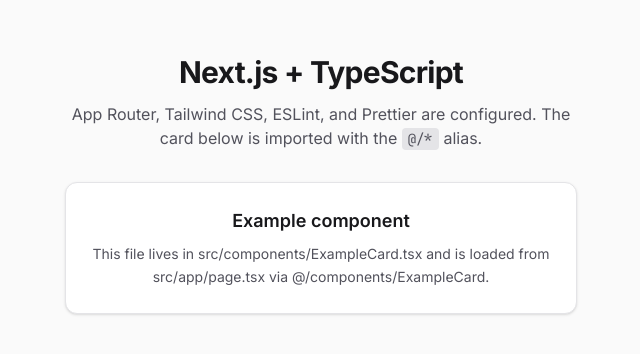
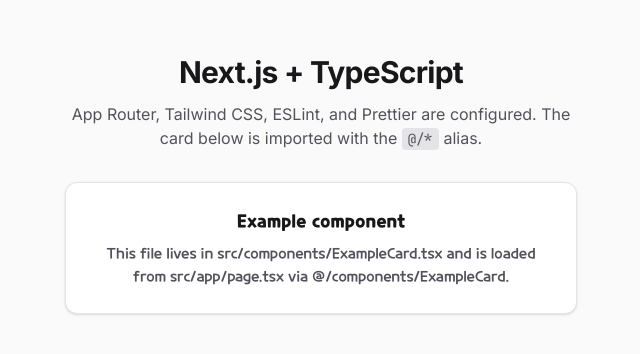
Before and after one commit to SAAABUZAK/crk-coupon, a Next.js app: page / in a window 1280 px wide. Shown: the part 216-570 px from the top of the page, without its empty margins (319-959 px from the left). Built offline with nearby package versions, Linux system fonts and the light colour scheme.

Commit message:
feat: add cookierun font

```diff
--- a/src/components/ExampleCard.tsx
+++ b/src/components/ExampleCard.tsx
@@ -6,10 +6,10 @@
 export function ExampleCard({ title, description }: ExampleCardProps) {
   return (
     <div className="rounded-xl border border-zinc-200 bg-white p-6 shadow-sm dark:border-zinc-800 dark:bg-zinc-950">
-      <h2 className="text-lg font-semibold text-zinc-900 dark:text-zinc-50">
+      <h2 className="text-lg font-cookierun font-bold text-zinc-900 dark:text-zinc-50">
         {title}
       </h2>
-      <p className="mt-2 text-sm leading-relaxed text-zinc-600 dark:text-zinc-400">
+      <p className="mt-2 font-cookierun font-normal text-sm leading-relaxed text-zinc-600 dark:text-zinc-400">
         {description}
       </p>
     </div>
--- a/src/styles/fonts.ts
+++ b/src/styles/fonts.ts
@@ -1,31 +1,40 @@
-import localFont from "next/font/local";
+import localFont from 'next/font/local';
 
 export const fontSans = localFont({
-  src: "../assets/fonts/inter-latin-wght-normal.woff2",
-  variable: "--font-sans",
-  weight: "100 900",
-  display: "swap",
-  adjustFontFallback: "Arial",
+  src: '../assets/fonts/inter-latin-wght-normal.woff2',
+  variable: '--font-sans',
+  weight: '100 900',
+  display: 'swap',
+  adjustFontFallback: 'Arial',
 });
 
 export const fontSerif = localFont({
-  src: "../assets/fonts/source-serif-4-latin-wght-normal.woff2",
-  variable: "--font-serif",
-  weight: "200 900",
-  display: "swap",
-  adjustFontFallback: "Times New Roman",
+  src: '../assets/fonts/source-serif-4-latin-wght-normal.woff2',
+  variable: '--font-serif',
+  weight: '200 900',
+  display: 'swap',
+  adjustFontFallback: 'Times New Roman',
 });
 
 export const fontMono = localFont({
-  src: "../assets/fonts/jetbrains-mono-latin-wght-normal.woff2",
-  variable: "--font-mono",
-  weight: "100 800",
-  display: "swap",
+  src: '../assets/fonts/jetbrains-mono-latin-wght-normal.woff2',
+  variable: '--font-mono',
+  weight: '100 800',
+  display: 'swap',
   adjustFontFallback: false,
+});
+
+export const fontCookieRun = localFont({
+  src: [
+    { path: '../assets/fonts/cookierun-regular.otf', weight: '400' },
+    { path: '../assets/fonts/cookierun-bold.otf', weight: '700' },
+  ],
+  variable: '--font-cookierun',
 });
 
 export const fontVariables = [
   fontSans.variable,
   fontSerif.variable,
   fontMono.variable,
-].join(" ");
+  fontCookieRun.variable,
+].join(' ');
--- a/tailwind.config.ts
+++ b/tailwind.config.ts
@@ -1,12 +1,13 @@
-import type { Config } from "tailwindcss";
+import type { Config } from 'tailwindcss';
 
 export default {
   theme: {
     extend: {
       fontFamily: {
-        sans: ["var(--font-sans)", "ui-sans-serif", "system-ui", "sans-serif"],
-        serif: ["var(--font-serif)", "ui-serif", "Georgia", "serif"],
-        mono: ["var(--font-mono)", "ui-monospace", "monospace"],
+        sans: ['var(--font-sans)', 'ui-sans-serif', 'system-ui', 'sans-serif'],
+        serif: ['var(--font-serif)', 'ui-serif', 'Georgia', 'serif'],
+        mono: ['var(--font-mono)', 'ui-monospace', 'monospace'],
+        cookierun: ['var(--font-cookierun)', 'sans-serif'],
       },
     },
   },
```
Also changed, not shown: src/assets/fonts/cookierun-bold.otf (added), src/assets/fonts/cookierun-regular.otf (added).
